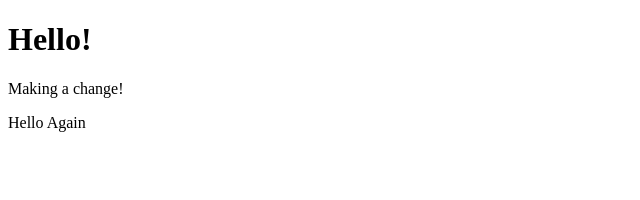
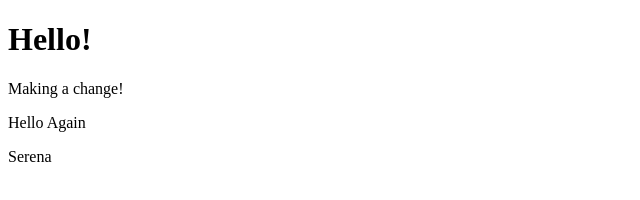
Before and after one commit to serenajve/serenajve.github.io, a plain HTML site: page index.html in a window 1280 px wide. Shown: the full height of the page, 0-640 px from the left. Drawn offline with Linux system fonts and the light colour scheme.

Commit message:
Initial commit

```diff
--- a/index.html
+++ b/index.html
@@ -6,5 +6,6 @@
 	<h1>Hello!</h1>
 	<p>Making a change!</p>
 	<p>Hello Again</p>
+	<p>Serena</p>
 </body>
 </html>
```
Also changed, not shown: css/style.css (added), js/sketch.js (added).
